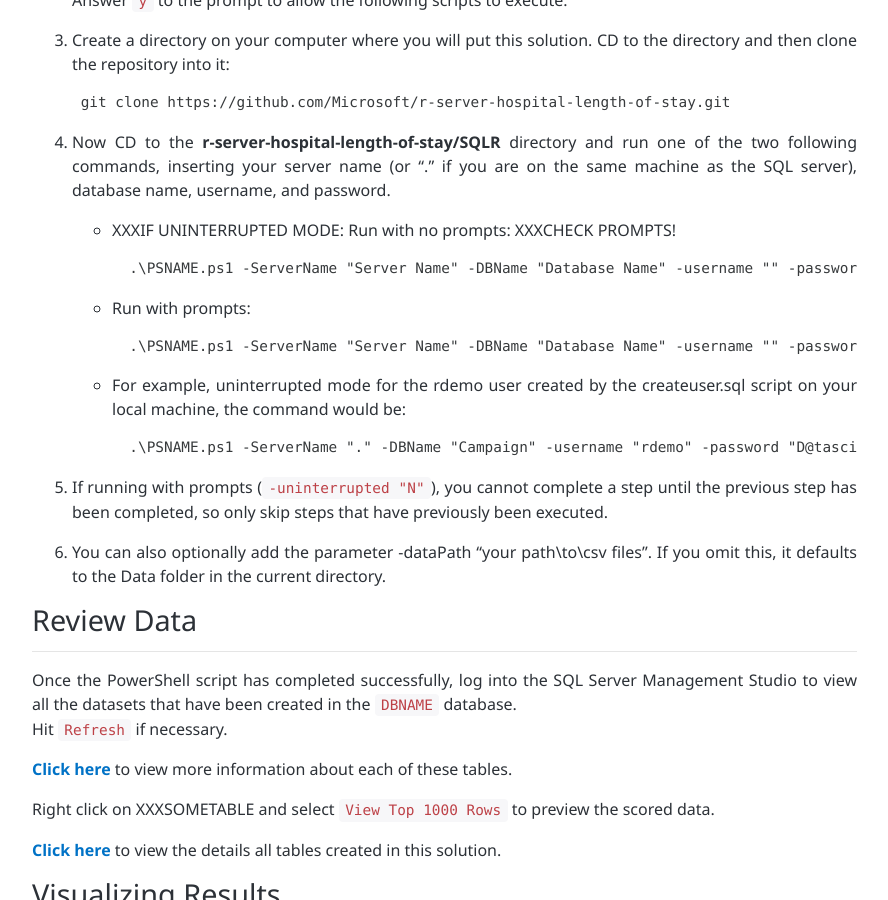
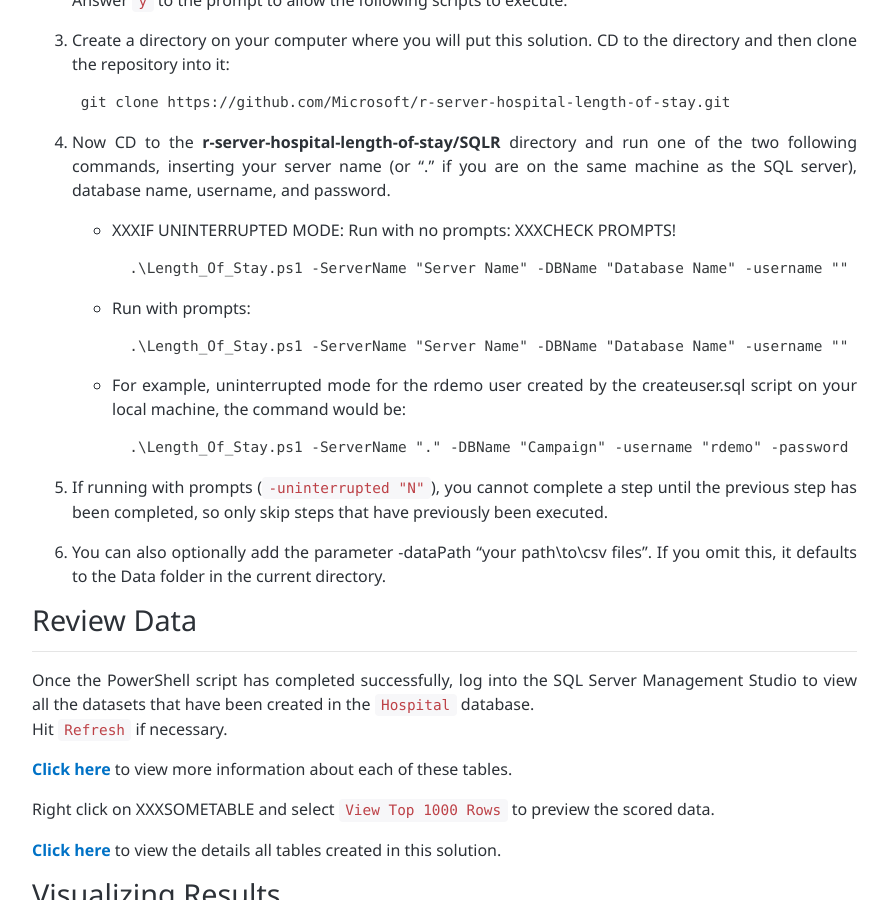
Before and after one commit to microsoft/r-server-hospital-length-of-stay, a Jekyll site: the page built from Powershell_Instructions.md, in a window 1280 px wide and 900 px high, scrolled down 845 px. Shown: the whole window, without its empty margins (53-941 px from the left). Built offline with Jekyll 4.4.1, drawn with Linux system fonts in a browser that asks for light colours.

Commit message:
update vars

```diff
--- a/_config.yml
+++ b/_config.yml
@@ -6,12 +6,12 @@
 # site variables
 solution_name: Predicting Hospital Length of Stay
 folder_name: Hospital
-db_name: DBNAME
-ps1_name: PSNAME.ps1
+db_name: Hospital
+ps1_name: Length_Of_Stay.ps1
 
 # urls, etc
 code_url: "https://github.com/Microsoft/r-server-hospital-length-of-stay"
 code: "r-server-hospital-length-of-stay"
 website_url: "https://microsoft.github.io/r-server-hospital-length-of-stay/"
-dashboard_url: "PUTURLHERE"
+dashboard_url: "PUTDASHBOARDURLHERE"
 aka_url: "http://aka.ms/hospital"
```
